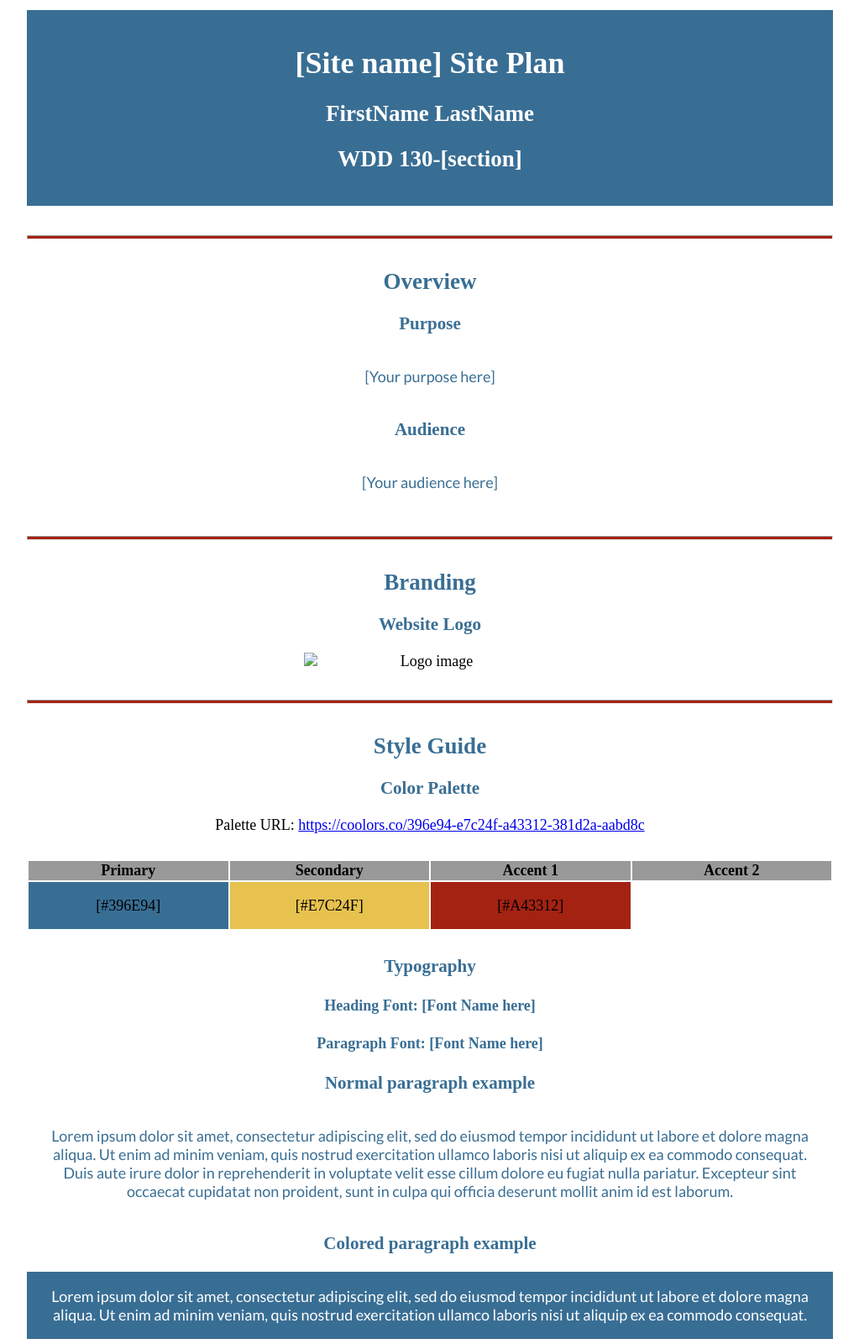
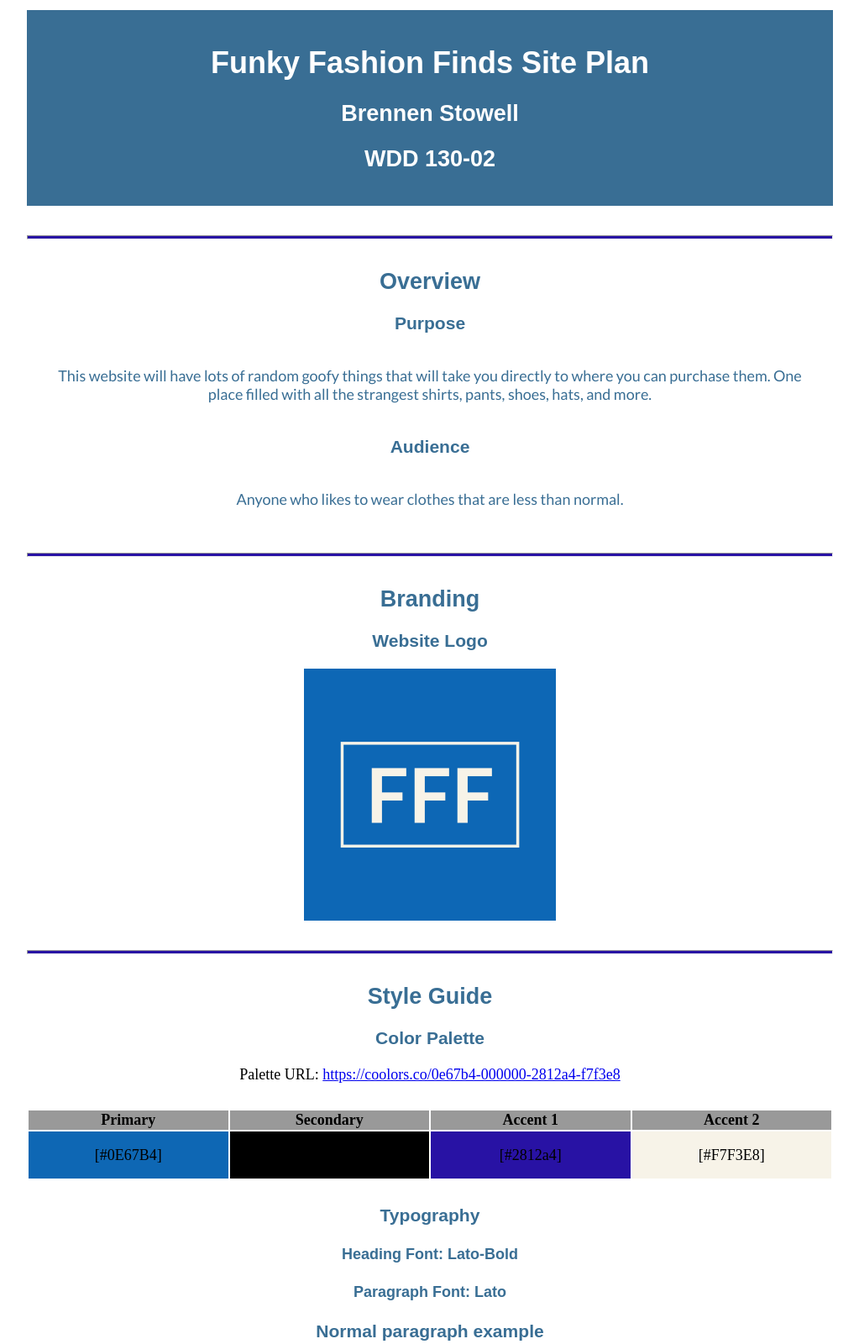
Before and after one commit to brennensto/portfolio, a plain HTML site: page site-plan.html in a window 1280 px wide. Shown: the part 60-1660 px from the top of the page at 84% size, without its empty margins (128-1151 px from the left). Drawn offline with Linux system fonts and the light colour scheme; a web font is replaced by a local one.

Commit message:
Site Plan

```diff
--- a/site-plan.html
+++ b/site-plan.html
@@ -10,9 +10,9 @@
 
   <body>
     <header>
-      <h1>[Site name] Site Plan</h1>
-      <h2>FirstName LastName</h2>
-      <h2>WDD 130-[section]</h2>
+      <h1>Funky Fashion Finds Site Plan</h1>
+      <h2>Brennen Stowell</h2>
+      <h2>WDD 130-02</h2>
       <!-- In the header above, add the name or your site, your name and class number. For example if you are in section 3 you would put WDD 130.03 -->
     </header>
     <main>
@@ -21,17 +21,17 @@
       <hr>
       <h2>Overview</h2>
       <h3>Purpose</h3>
-      <p>[Your purpose here]</p>  <!-- change this -->
+      <p> This website will have lots of random goofy things that will take you directly to where you can purchase them. One place filled with all the strangest shirts, pants, shoes, hats, and more.</p>  <!-- change this -->
 
 
       <h3>Audience</h3>
-      <p>[Your audience here]</p>  <!-- change this -->
+      <p>Anyone who likes to wear clothes that are less than normal.</p>  <!-- change this -->
 
       <hr>
       <h2>Branding</h2>
       <h3>Website Logo</h3>
       <!-- Replace this with some sort of logo for your site.  A logo can be as simple as the name of your site in a nice font :) -->
-      <img src="#" alt="Logo image">
+      <img src="images/Funky Fashion Finds-logos.jpeg" alt="Logo image">
       <hr>
       <h2>
         Style Guide
@@ -45,13 +45,13 @@
       <!--  The colors you choose for a website are one of the most important decisions you will make. Follow the instructions on the activity in iLearn then return and replace the color codes below with the hex color codes (the 6 digit numbers that show at the bottom of each color) for the colors you have chosen below.  You should have at least 2 colors but do not have to fill in all 4 if you do not need them.  -->
 
       <!-- Copy and paste the URL to your finished palette below Make sure to paste it into both spots -->
-      Palette URL: <a href="https://coolors.co/396e94-e7c24f-a43312-381d2a-aabd8c" target="_blank">https://coolors.co/396e94-e7c24f-a43312-381d2a-aabd8c</a>
+      Palette URL: <a href="https://coolors.co/0e67b4-000000-2812a4-f7f3e8" target="_blank">https://coolors.co/0e67b4-000000-2812a4-f7f3e8</a>
 
 
       <table class="colors">
         <tr><th>Primary</th><th>Secondary</th><th>Accent 1</th><th>Accent 2</th></tr>
         <!-- Replace the numbers in the boxes below with your hex color codes. Then switch to the site-plan.css file and change your colors there as well. -->
-        <tr><td class="primary">[#396E94]</td><td class="secondary">[#E7C24F]</td><td class="accent1">[#A43312]</td><td class="accent2"></td></tr>
+        <tr><td class="primary">[#0E67B4]</td><td class="secondary">[#000000]</td><td class="accent1">[#2812a4]</td><td class="accent2">[#F7F3E8]</td></tr>
       </table>
 
       <!-- ------------------------Step 9------------------------------ -->
@@ -62,10 +62,10 @@
       <!-- Choose a font for your paragraphs (body copy) and headlines. What font(s) have you chosen? Why did you choose what you did?  Make sure to review the list of web safe fonts at W3Schools.org as a starting point.  Think also about which of your colors above you might use for background and font colors. -->
 
       <h4>
-        Heading Font: [Font Name here]  <!-- change this -->
+        Heading Font: Lato-Bold  <!-- change this -->
       </h4>
       <h4>
-        Paragraph Font: [Font Name here]  <!-- change this -->
+        Paragraph Font: Lato  <!-- change this -->
       </h4>
       <h3>
         Normal paragraph example
--- a/styles/site-plan.css
+++ b/styles/site-plan.css
@@ -6,13 +6,13 @@ Fonts are separated by a & */
 
 :root {
   /* change the values below to your colors from your palette */
-  --primary-color: #396E94   ;
-  --secondary-color: #E7C24F ;
-  --accent1-color: #A42212;
-  --accent2-color: white;
+  --primary-color: #0E67B4;
+  --secondary-color: #000000;
+  --accent1-color: #2812a4;
+  --accent2-color: #F7F3E8;
 
   /* change the values below to your chosen font(s) */
-  --heading-font: "IM Fell French Canon";
+  --heading-font: Lato-Bold, arial, sans-serif;
   --paragraph-font: Lato, Helvetica, sans-serif;
 
   /* these colors below should be chosen from among your palette colors above */
```
Also changed, not shown: images/Funky Fashion Finds-logos.jpeg (added), images/Funky Fashion Finds-logos_black.png (added), images/Funky Fashion Finds-logos_transparent.png (added), images/Funky Fashion Finds-logos_white.png (added).
